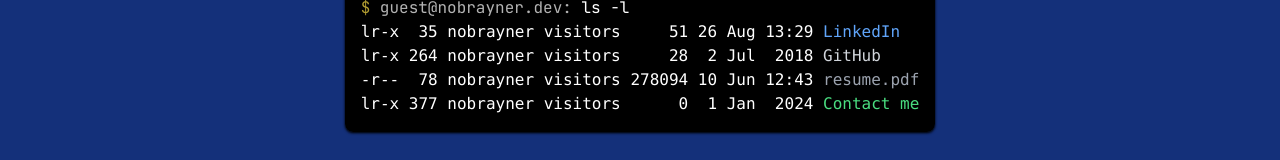
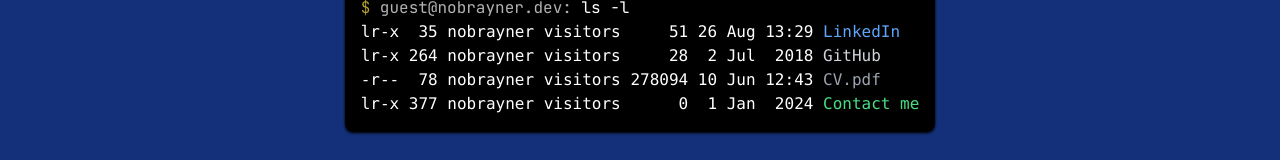
Before and after one commit to nobrayner/nobrayner.dev, a Next.js app: page / in a window 1280 px wide. Shown: the part 300-460 px from the top of the page. Built offline with nearby package versions, Linux system fonts and the light colour scheme.

Commit message:
update link text

```diff
--- a/app/page.tsx
+++ b/app/page.tsx
@@ -86,7 +86,7 @@ const ITEMS: Item[] = [
   },
   {
     type: "file",
-    name: "resume.pdf",
+    name: "CV.pdf",
     count: 78,
     style: "text-gray-400",
     date: "2024-06-10T12:43:00.000Z",
```
